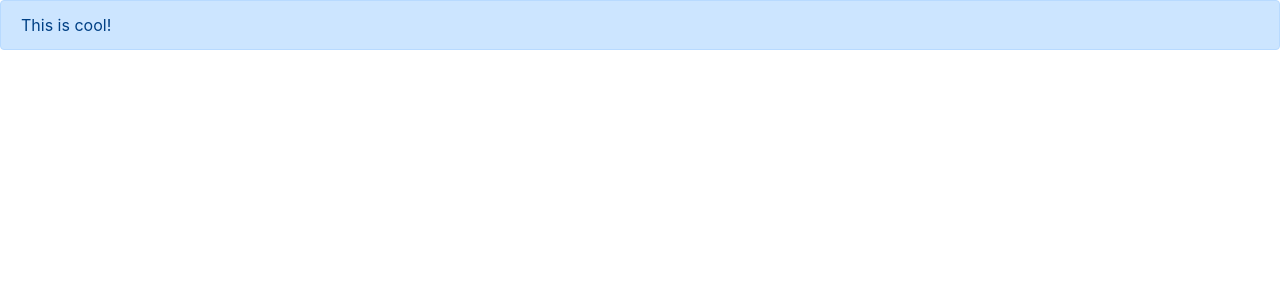
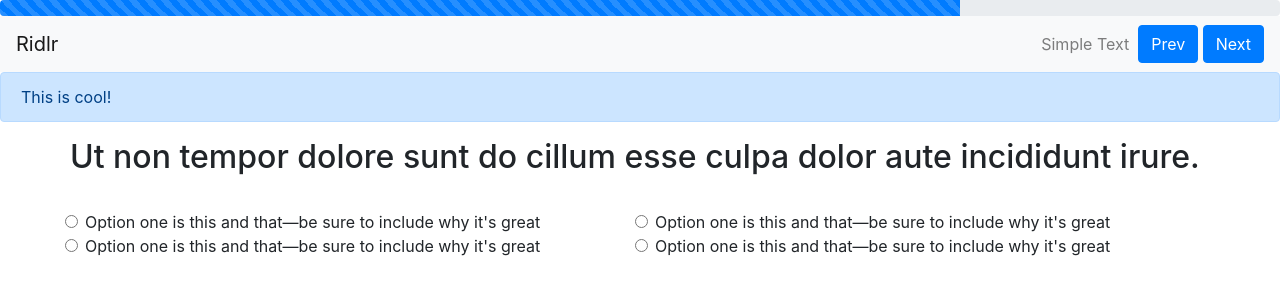
Before and after one commit to fafadiatech/ridlr, a React (Create React App) app in the folder webapp/ridlr/frontend/ridlr/: page / in a window 1280 px wide. Shown: the top 300 px of the page. Built offline with nearby package versions, Linux system fonts and the light colour scheme.

Commit message:
updated frontend skeleton

```diff
--- a/webapp/ridlr/frontend/ridlr/package.json
+++ b/webapp/ridlr/frontend/ridlr/package.json
@@ -9,6 +9,7 @@
     "bootstrap": "^4.4.1",
     "react": "^16.13.0",
     "react-dom": "^16.13.0",
+    "react-markdown": "^4.3.1",
     "react-scripts": "3.4.0",
     "reactstrap": "^8.4.1"
   },
--- a/webapp/ridlr/frontend/ridlr/src/App.js
+++ b/webapp/ridlr/frontend/ridlr/src/App.js
@@ -1,10 +1,55 @@
-import React from 'react';
-import {Alert} from 'reactstrap';
+import React, { useState } from 'react';
+import {Alert, Navbar, NavbarBrand, NavbarToggler, Collapse, Nav, NavbarText, Button, Progress, Container, Row, Col, Label, Input} from 'reactstrap';
+import Markdown from 'react-markdown';
 
 function App() {
+  const [isOpen, setIsOpen] = useState(false);
+  const toggle = () => setIsOpen(!isOpen);
+
   return (
     <div className="App">
-      <Alert color="primary">This is cool!</Alert>
+      <Progress striped value="75" />
+      <Navbar color="light" light expand="md">
+              <NavbarBrand href="/">Ridlr</NavbarBrand>
+              <NavbarToggler onClick={toggle} />
+              <Collapse isOpen={isOpen} navbar>
+                <Nav className="mr-auto" navbar>
+                </Nav>
+                <NavbarText>Simple Text</NavbarText>&nbsp;&nbsp;
+                <Button color="primary"> Prev </Button>&nbsp;
+                <Button color="primary"> Next </Button>
+              </Collapse>
+        </Navbar>
+        <Alert color="primary">This is cool!</Alert>
+        <Container>
+          <Row>
+            <Markdown source="## Ut non tempor dolore sunt do cillum esse culpa dolor aute incididunt irure." /><br/><br/><br/>
+          </Row>
+          <Row>
+            <Col xs="6">
+              <Label check>
+                <Input type="radio" name="radio1" />{' '}Option one is this and that—be sure to include why it's great
+              </Label>
+            </Col>
+            <Col xs="6">
+              <Label check>
+                <Input type="radio" name="radio1" />{' '}Option one is this and that—be sure to include why it's great
+              </Label>
+            </Col>
+          </Row>
+          <Row>
+            <Col xs="6">
+              <Label check>
+                <Input type="radio" name="radio1" />{' '}Option one is this and that—be sure to include why it's great
+              </Label>
+            </Col>
+            <Col xs="6">
+              <Label check>
+                <Input type="radio" name="radio1" />{' '}Option one is this and that—be sure to include why it's great
+              </Label>
+            </Col>
+          </Row>
+        </Container>
     </div>
   );
 }
```
Also changed, not shown: 1 other file (tests, documents, lock files or other folders).
